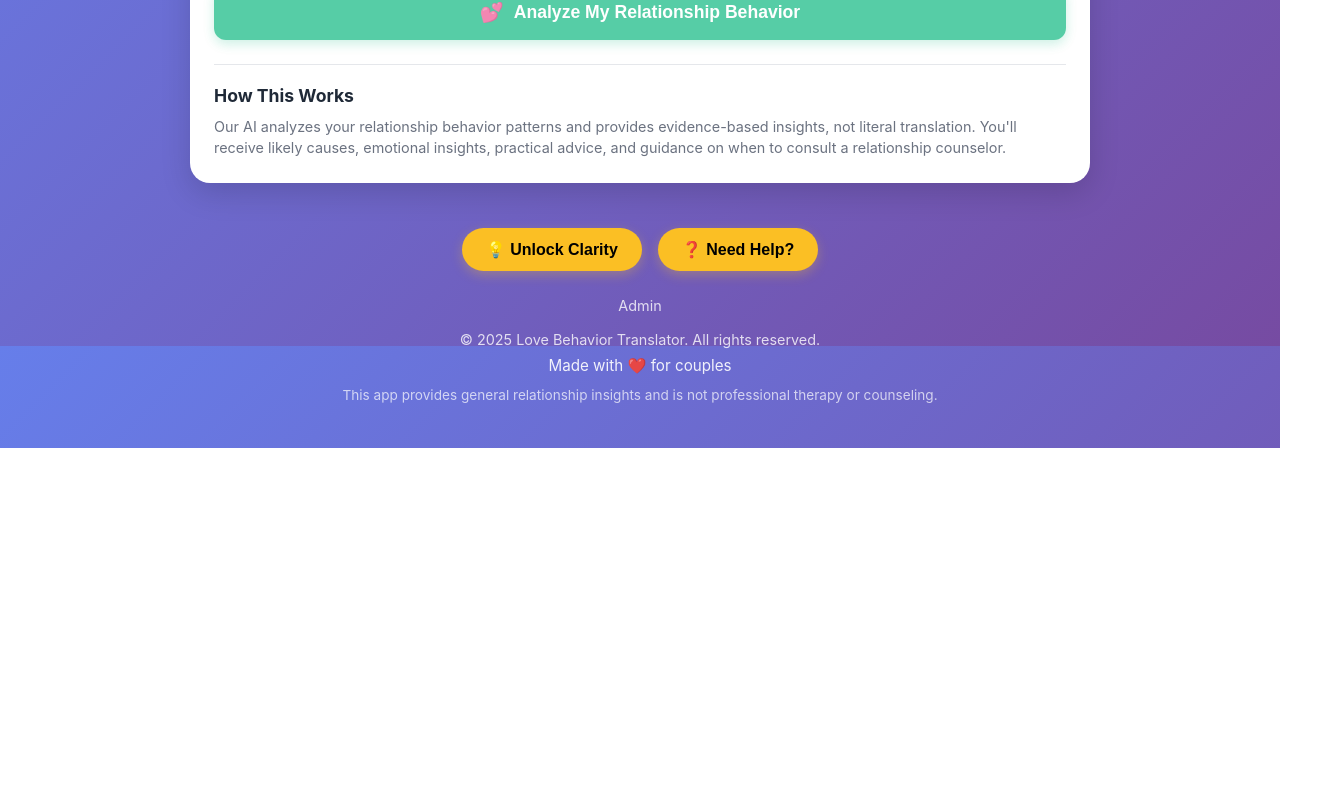
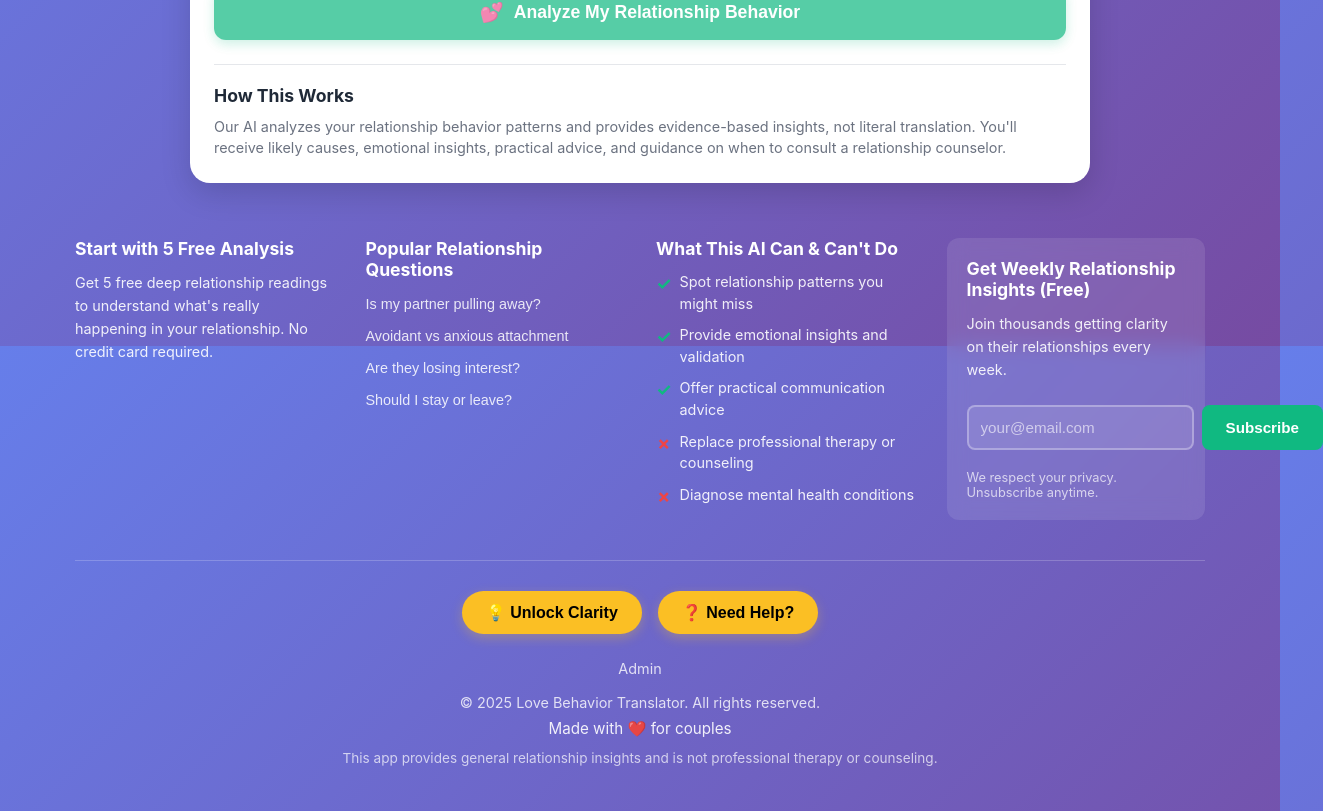
Before and after one commit to maxkantor/love-behavior-translator, a React (Vite) app in the folder frontend/: page / in a window 1280 px wide. Shown: the part 1254-2065 px from the top of the page, 1323 px wide, since content can reach past the window. Before the commit the page ends 1702 px from the top, so only its background shows below. Built offline with nearby package versions, Linux system fonts and the light colour scheme; no server answers.

Commit message:
Transform footer into valuable selling space with email capture, popular questions, and what AI can/can't do

```diff
--- a/frontend/src/ui/App.tsx
+++ b/frontend/src/ui/App.tsx
@@ -41,6 +41,8 @@ export function App() {
   const [emotionalState, setEmotionalState] = useState<EmotionalState | ''>('');
   const [mode, setMode] = useState<AnalysisMode>('gentle');
   const [emailTo, setEmailTo] = useState('');
+  const [newsletterEmail, setNewsletterEmail] = useState('');
+  const [newsletterSubmitted, setNewsletterSubmitted] = useState(false);
 
   const [loading, setLoading] = useState(false);
   const [error, setError] = useState<string | null>(null);
@@ -137,6 +139,14 @@ export function App() {
 
   function handleQuickAction(text: string) {
     setBehavior(text);
+  }
+
+  function handleNewsletterSubmit(e: React.FormEvent) {
+    e.preventDefault();
+    // TODO: Send to backend/newsletter service
+    setNewsletterSubmitted(true);
+    setNewsletterEmail('');
+    setTimeout(() => setNewsletterSubmitted(false), 3000);
   }
 
   const displayCredits = credits === null ? '...' : credits === -1 ? 'Unlimited' : credits.toString();
@@ -420,6 +430,74 @@ export function App() {
       </main>
 
       <footer className="app-footer">
+        <div className="footer-content">
+          <div className="footer-section">
+            <h3 className="footer-title">Start with 5 Free Analysis</h3>
+            <p className="footer-text">
+              Get 5 free deep relationship readings to understand what's really happening in your relationship. No credit card required.
+            </p>
+          </div>
+
+          <div className="footer-section">
+            <h3 className="footer-title">Popular Relationship Questions</h3>
+            <ul className="footer-links-list">
+              <li><button type="button" onClick={() => handleQuickAction("My partner has been pulling away. They used to text me all the time, but now I'm always the one initiating.")}>Is my partner pulling away?</button></li>
+              <li><button type="button" onClick={() => handleQuickAction("I notice a pattern where I get anxious when my partner needs space, but they seem to pull away more when I try to get closer.")}>Avoidant vs anxious attachment</button></li>
+              <li><button type="button" onClick={() => handleQuickAction("I'm worried my partner is losing interest. They don't make plans anymore and our conversations feel surface-level.")}>Are they losing interest?</button></li>
+              <li><button type="button" onClick={() => handleQuickAction("I'm at a crossroads in my relationship. Part of me wants to stay and work through our issues, but another part wonders if I'm wasting my time.")}>Should I stay or leave?</button></li>
+            </ul>
+          </div>
+
+          <div className="footer-section">
+            <h3 className="footer-title">What This AI Can & Can't Do</h3>
+            <div className="can-cannot">
+              <div className="can-item">
+                <span className="check-icon-green">✓</span>
+                <span>Spot relationship patterns you might miss</span>
+              </div>
+              <div className="can-item">
+                <span className="check-icon-green">✓</span>
+                <span>Provide emotional insights and validation</span>
+              </div>
+              <div className="can-item">
+                <span className="check-icon-green">✓</span>
+                <span>Offer practical communication advice</span>
+              </div>
+              <div className="cannot-item">
+                <span className="x-icon">✗</span>
+                <span>Replace professional therapy or counseling</span>
+              </div>
+              <div className="cannot-item">
+                <span className="x-icon">✗</span>
+                <span>Diagnose mental health conditions</span>
+              </div>
+            </div>
+          </div>
+
+          <div className="footer-section newsletter-section">
+            <h3 className="footer-title">Get Weekly Relationship Insights (Free)</h3>
+            <p className="footer-text">Join thousands getting clarity on their relationships every week.</p>
+            <form className="newsletter-form" onSubmit={handleNewsletterSubmit}>
+              <input
+                type="email"
+                value={newsletterEmail}
+                onChange={(e) => setNewsletterEmail(e.target.value)}
+                placeholder="your@email.com"
+                required
+                className="newsletter-input"
+              />
+              <button type="submit" className="newsletter-button">
+                Subscribe
+              </button>
+            </form>
+            {newsletterSubmitted && (
+              <div className="newsletter-success">✓ Thanks! Check your email to confirm.</div>
+            )}
+            <p className="newsletter-privacy">We respect your privacy. Unsubscribe anytime.</p>
+          </div>
+        </div>
+
+        <div className="footer-bottom">
           <div className="footer-buttons">
             <button
               className="footer-btn buy-credits"
@@ -442,6 +520,7 @@ export function App() {
           <p className="disclaimer-text">
             This app provides general relationship insights and is not professional therapy or counseling.
           </p>
+        </div>
       </footer>
 
       <CreditModal
--- a/frontend/src/ui/styles.css
+++ b/frontend/src/ui/styles.css
@@ -541,9 +541,176 @@ body {
 
 /* Footer */
 .app-footer {
+  padding: 40px 20px 30px;
+  color: white;
+  max-width: 1200px;
+  margin: 0 auto;
+}
+
+.footer-content {
+  display: grid;
+  grid-template-columns: repeat(auto-fit, minmax(250px, 1fr));
+  gap: 32px;
+  margin-bottom: 40px;
+  text-align: left;
+}
+
+.footer-section {
+  display: flex;
+  flex-direction: column;
+  gap: 12px;
+}
+
+.footer-title {
+  font-size: 1.1rem;
+  font-weight: 700;
+  margin: 0;
+  color: white;
+}
+
+.footer-text {
+  font-size: 0.9rem;
+  line-height: 1.6;
+  color: rgba(255, 255, 255, 0.9);
+  margin: 0;
+}
+
+.footer-links-list {
+  list-style: none;
+  padding: 0;
+  margin: 0;
+  display: flex;
+  flex-direction: column;
+  gap: 8px;
+}
+
+.footer-links-list li {
+  margin: 0;
+}
+
+.footer-links-list button {
+  background: none;
+  border: none;
+  color: rgba(255, 255, 255, 0.85);
+  font-size: 0.9rem;
+  text-align: left;
+  cursor: pointer;
+  padding: 4px 0;
+  transition: color 0.3s;
+  text-decoration: underline;
+  text-decoration-color: transparent;
+}
+
+.footer-links-list button:hover {
+  color: white;
+  text-decoration-color: white;
+}
+
+.can-cannot {
+  display: flex;
+  flex-direction: column;
+  gap: 10px;
+}
+
+.can-item,
+.cannot-item {
+  display: flex;
+  align-items: flex-start;
+  gap: 8px;
+  font-size: 0.9rem;
+  color: rgba(255, 255, 255, 0.9);
+  line-height: 1.5;
+}
+
+.check-icon-green {
+  color: #10b981;
+  font-weight: 700;
+  font-size: 1.1rem;
+  flex-shrink: 0;
+}
+
+.x-icon {
+  color: #ef4444;
+  font-weight: 700;
+  font-size: 1.1rem;
+  flex-shrink: 0;
+}
+
+.newsletter-section {
+  background: rgba(255, 255, 255, 0.1);
+  padding: 20px;
+  border-radius: 12px;
+  backdrop-filter: blur(10px);
+}
+
+.newsletter-form {
+  display: flex;
+  gap: 8px;
+  margin-top: 12px;
+}
+
+.newsletter-input {
+  flex: 1;
+  padding: 12px;
+  border: 2px solid rgba(255, 255, 255, 0.3);
+  border-radius: 8px;
+  background: rgba(255, 255, 255, 0.1);
+  color: white;
+  font-size: 0.95rem;
+  transition: all 0.3s;
+}
+
+.newsletter-input::placeholder {
+  color: rgba(255, 255, 255, 0.6);
+}
+
+.newsletter-input:focus {
+  outline: none;
+  border-color: white;
+  background: rgba(255, 255, 255, 0.15);
+}
+
+.newsletter-button {
+  padding: 12px 24px;
+  background: var(--teal);
+  color: white;
+  border: none;
+  border-radius: 8px;
+  font-weight: 700;
+  font-size: 0.95rem;
+  cursor: pointer;
+  transition: all 0.3s;
+  white-space: nowrap;
+}
+
+.newsletter-button:hover {
+  background: #059669;
+  transform: translateY(-2px);
+  box-shadow: 0 4px 12px rgba(16, 185, 129, 0.4);
+}
+
+.newsletter-success {
+  background: #10b981;
+  color: white;
+  padding: 10px 16px;
+  border-radius: 8px;
+  font-size: 0.9rem;
+  font-weight: 600;
+  margin-top: 12px;
   text-align: center;
-  padding: 30px 20px;
-  color: white;
+}
+
+.newsletter-privacy {
+  font-size: 0.8rem;
+  color: rgba(255, 255, 255, 0.7);
+  margin-top: 8px;
+  margin-bottom: 0;
+}
+
+.footer-bottom {
+  text-align: center;
+  padding-top: 30px;
+  border-top: 1px solid rgba(255, 255, 255, 0.2);
 }
 
 .footer-buttons {
@@ -632,6 +799,23 @@ body {
     width: 100%;
   }
 
+  .entry-points-grid {
+    grid-template-columns: 1fr;
+  }
+
+  .footer-content {
+    grid-template-columns: 1fr;
+    gap: 24px;
+  }
+
+  .newsletter-form {
+    flex-direction: column;
+  }
+
+  .newsletter-button {
+    width: 100%;
+  }
+
   .footer-buttons {
     flex-direction: column;
     align-items: center;
@@ -640,6 +824,11 @@ body {
   .footer-btn {
     width: 100%;
     max-width: 300px;
+  }
+
+  .social-proof-stats {
+    flex-direction: column;
+    gap: 16px;
   }
 }
 
```
Lines whose indentation alone changed are shown as unchanged.
